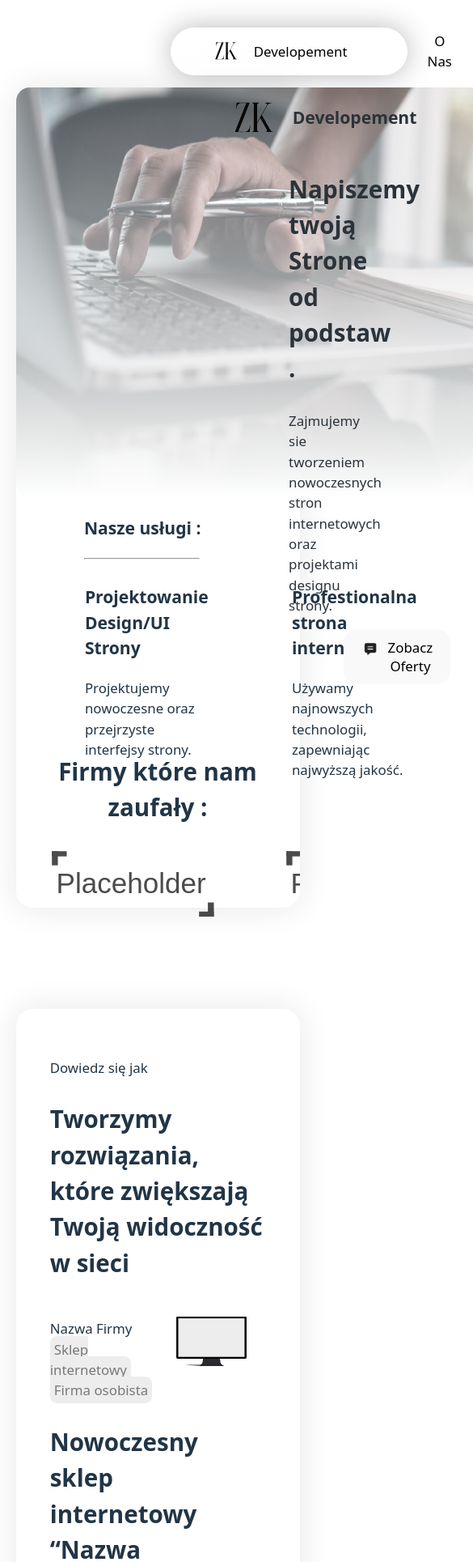
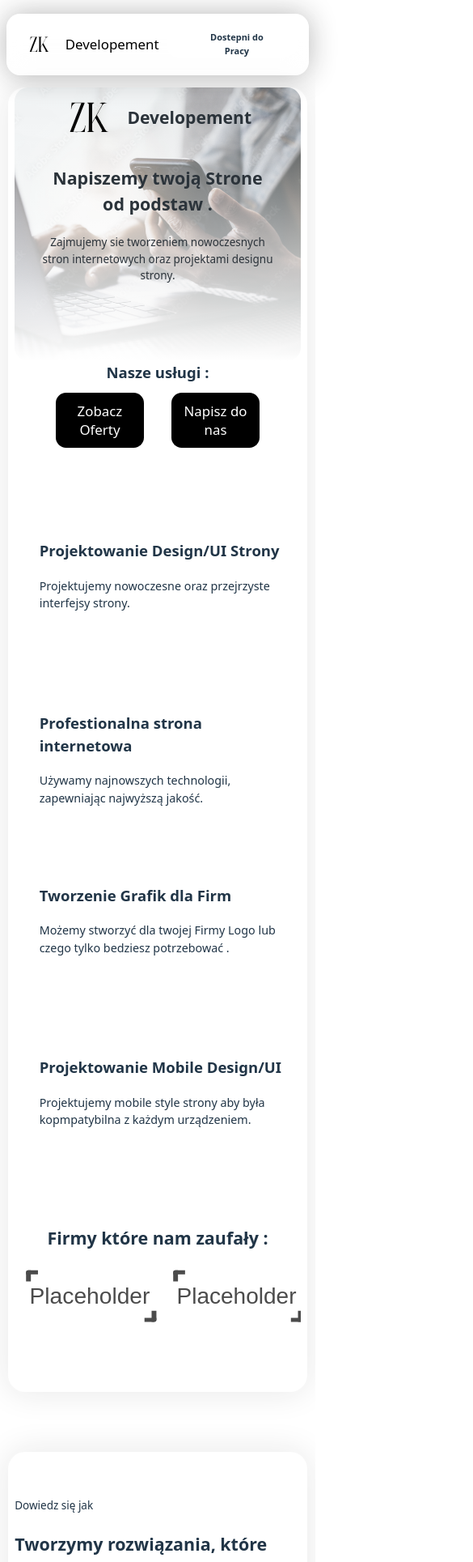
Before and after one commit to ZK-Developement/ZK-Dev-Web, a React (Vite) app: page / in a window 390 px wide. Shown: the top 1929 px of the page at 81% size, 585 px wide, since content can reach past the window. Built offline with nearby package versions, Linux system fonts and the light colour scheme.

Commit message:
mobile port

```diff
--- a/src/components/main.jsx
+++ b/src/components/main.jsx
@@ -52,7 +52,7 @@ function MainS (){
         <>
         <br id="onas" />
             <center>
-                <main>
+                <main className="main-glowna">
                     <nav>
                     <div className="flex" >
                             <div className="onasdiv">
@@ -63,14 +63,14 @@ function MainS (){
                             <p className="nag">Napiszemy twoją Strone od podstaw .</p>
                             <p className="text">Zajmujemy sie tworzeniem nowoczesnych stron internetowych oraz projektami designu strony.</p>
                             <div className="flexb">
-                                <button className="btn">
+                                <a href="#oferty"><button className="btn">
                                     <img src={Message} alt="icon" />
                                     Zobacz Oferty
-                                </button>
-                                <button className="btn">
+                                </button></a>
+                                <a href="#kontakt"><button className="btn">
                                     <img src={Offer} alt="icon" />
                                     Napisz do nas
-                                </button>
+                                </button></a>
                             </div>
 
                         </div>
--- a/src/index.css
+++ b/src/index.css
@@ -17,6 +17,15 @@
 * {
   box-sizing: border-box;
 }
+
+/* Prevent horizontal scrolling caused by wide elements */
+html, body {
+  max-width: 100vw;
+  overflow-x: hidden;
+}
+
+/* Ensure images never force horizontal overflow */
+img { max-width: 100%; height: auto; display: block; }
 
 a {
   font-weight: 500;
@@ -191,8 +200,6 @@ header
   padding: 0 1vh;
   position: fixed;
   top: 0;
-
-
 }
 header img
 {
@@ -344,7 +351,7 @@ li:active
   background:
   linear-gradient(rgba(255, 255, 255, 0.157),
   rgb(255, 255, 255)),
-  url(./assets/images/kontact.png)
+  url(./assets/images/kontact1.png)
   center center / cover no-repeat;
   border-radius: 2vh;
 }
@@ -728,17 +735,19 @@ footer
 .lewoop
 {
   overflow: hidden;
-  height: 50vh;
-  width: 50%;
+  height: 55vh;
+  width: 45%;
+  padding: 1vh;
 }
 .lewoop img
 {
   object-fit: cover;
-  width: max-content;
-  flex-shrink: 0;
-  width: 100%;
+  width: auto;
+  max-width: 100%;
   height: 100%;
-  border-radius: 2vh;
+  display: block;
+  margin: 0 auto;
+  border-radius: 1.5vh;
 }
 
 .prawoop
@@ -746,10 +755,11 @@ footer
   text-align: left;
   justify-content: center;
   align-content: center;
-  padding-left: 5vh;
-  padding-right: 5vh;
-  width: 50%;
-  height: 50vh;
+  padding-left: 2vh;
+  padding-right: 2vh;
+  width: 55%;
+  height: auto;
+  font-size: 1.9vh;
 }
 .faq-container {
   width: 170vh;
@@ -856,3 +866,140 @@ footer
   padding: 10vh;
   background-color: #e7e7e7;
 }
+/* Mobile responsive adjustments */
+@media (max-width: 768px) {
+  .liniagp { display: none; }
+  header {
+    margin: 2vh 2vw;
+    width: calc(100% - 4vw);
+    height: auto;
+    padding: 1vh;
+    border-radius: 2vh;
+    flex-wrap: nowrap;
+    align-items: center;
+
+  }
+  header img { height: 5vh; }
+  .companydiv, .companydivb, .companydivl, .companydivp { padding-left: 2vh; padding-right: 2vh; }
+  .companydiv { flex: 1 1 auto; align-items: center; }
+  .StatusDiv { margin-left: auto; font-size: 1.3vh;}
+
+  .navbar { gap: 1vh; flex-wrap: wrap; }
+  .navbar { display: none; }
+  li { padding: 0.8vh 1vh; font-size: 2vh; }
+  /* Stack services and center hero buttons for mobile */
+  .div { width: 100%; padding: 0 2vh 3vh; }
+  .div .pnagl { text-align: center; margin: 0 0 1vh; font-size: 2.2vh; }
+  .flex2 { flex-direction: column; gap: 1.2vh; align-items: stretch; margin-top: 18vh; transform: translateX(-7.5vh); }
+  .flex2 .uslugi {  padding: 2.5vh 1vh; text-align: left; width: 40vh; }
+  .flex2 .pnag { font-size: 2.2vh; }
+  .flex2 .text { font-size: 1.7vh; }
+  .flexb { display: flex; justify-content: center; gap: 2vh; flex-wrap: nowrap; margin: 2vh 0 1rem; width: 100%; padding-left: 1vh;padding-right: 1vh;}
+  .flexb .btn { padding: 0.6em 0.4em; font-size: 2vh;margin-top: 14vh;margin-bottom: 10vh; background-color: black; color: rgb(255, 255, 255); }
+  .btn img { display: none;}
+  main, .main-portfolio, .main-oferty, .main-opinie, .main-faq, .main-kontakt {
+    width: 95%;
+    margin: 2vh auto 4vh;
+    height: auto;
+    font-size: 2vh;
+    padding-bottom: 10vh;
+    padding-left: 1vh;
+    padding-right: 1vh;
+  }
+  .main-glowna
+  {
+    margin-top: 10vh;
+  }
+
+
+  button, .btnof, .btnkontakt {
+    margin-left: 1vh;
+    margin-right: 1vh;
+    padding: 0.6em 0.8em;
+    font-size: 2.2vh;
+    border-radius: 1.5vh;
+  }
+  .onasdiv {
+    padding: 0 4vh;
+    height: 40vh;
+    filter: none;
+    background-size: cover;
+  }
+  .onasdiv {
+    filter: grayscale(60%);
+  }
+  .projekt, .opinia { display: block ; height: auto; }
+  .plewo, .pprawo, .lewoop, .prawoop { width: 100%; float: none; height: auto; }
+  .oferta, .ofertarec { width: 100%; height: auto; margin-bottom: 2vh; }
+
+  .main-oferty .flex { flex-direction: column; gap: 2vh; align-items: stretch; }
+  .main-oferty .oferta, .main-oferty .ofertarec { width: 100%; margin: 0 0 1.5vh 0; }
+  .main-oferty .oferta .btnof, .main-oferty .ofertarec .btnof { margin: 1.2vh auto 0 auto; }
+
+  .companyad { display: flex; flex-direction: column; gap: 1.2vh; padding: 2vh 1vh; margin-bottom: 3vh; }
+  .companyopis { flex-direction: column; padding-left: 0; padding-right: 0; gap: 1vh; }
+  .oferta, .ofertarec { display: block; width: 100%; margin: 0 0 1.5vh 0; height: auto;padding-bottom: 4vh;}
+  .pnagl { margin-left: 0; font-size: 2vh; }
+  .text, .textl, .btext, .mintext { font-size: 1.6vh; }
+  .flexzauf { animation: none; flex-wrap: wrap; gap: 2vh; justify-content: center; transform: translateX(-3.5vh);}
+  .flexzauf img { height: 8vh; border-radius: 1vh; }
+  .flexzauf a { display: flex; align-items: center; justify-content: center; }
+  .faq-container { width: 100%; padding: 0 2vh; }
+  .inputkontakt, .textkontakt { width: 100%; }
+  .kontactdiv { width: 100%; padding: 5vh; }
+  img { max-width: 100%; height: auto; }
+  footer { flex-direction: column; height: auto; padding: 4vh 2vh; gap: 2vh; }
+  footer { align-items: center; text-align: center; }
+  .companydivl, .companydivp, .srodek { width: 100%; padding-left: 0; padding-right: 0; justify-content: center; }
+  .companydivp { text-align: center; }
+  .linia{ width: 20vh;}
+
+  .companyad {
+    display: flex;
+    flex-direction: column-reverse;
+    align-items: center;
+    gap: 1.5vh;
+    padding: 1.5vh 1vh;
+  }
+  .companyad .prawoc {
+    height: 10vh;
+    width: 100%;
+    padding: 0;
+    text-align: center;
+    transform: scale(1.3) translateY(5vh);
+  }
+
+  .companyad .prawoc img {
+    width: 90%;
+    max-width: 420px;
+    height: auto;
+    border-radius: 1.5vh;
+    display: block;
+    margin: 0 auto;
+  }
+  .div1 { margin-bottom: 10vh; }
+  .companyad .lewoc {
+    width: 100%;
+    padding: 0.5vh 0;
+    text-align: center;
+
+  }
+  .companyad .companyopis {
+    padding: 0.5vh 0;
+    text-align: center;
+  }
+  .companyad .companyline { display: none; }
+  .companyad .nag { font-size: 2.8vh; }
+  .companyad .text, .companyad .textl, .companyad .btext, .companyad .mintext { font-size: 1.6vh; }
+}
+
+@media (max-width: 420px) {
+  h1 { font-size: 6vw; }
+  .nag, .nagl { font-size: 5.5vw; }
+  button, .btnof, .btnkontakt { font-size: 3.5vw; padding: 0.7em 1em; }
+  header img { height: 4.5vh; }
+  .companydiv img, .companydivl img, .companydivp img { height: 3.5vh; }
+  .pnagl { margin-left: 2vh; font-size: 3.5vw; }
+  .linia, .liniaof, .liniagp { display: none; }
+  .faq-answer { font-size: 3.5vw; }
+}
```
Also changed, not shown: src/assets/images/kontact1.png (added).
